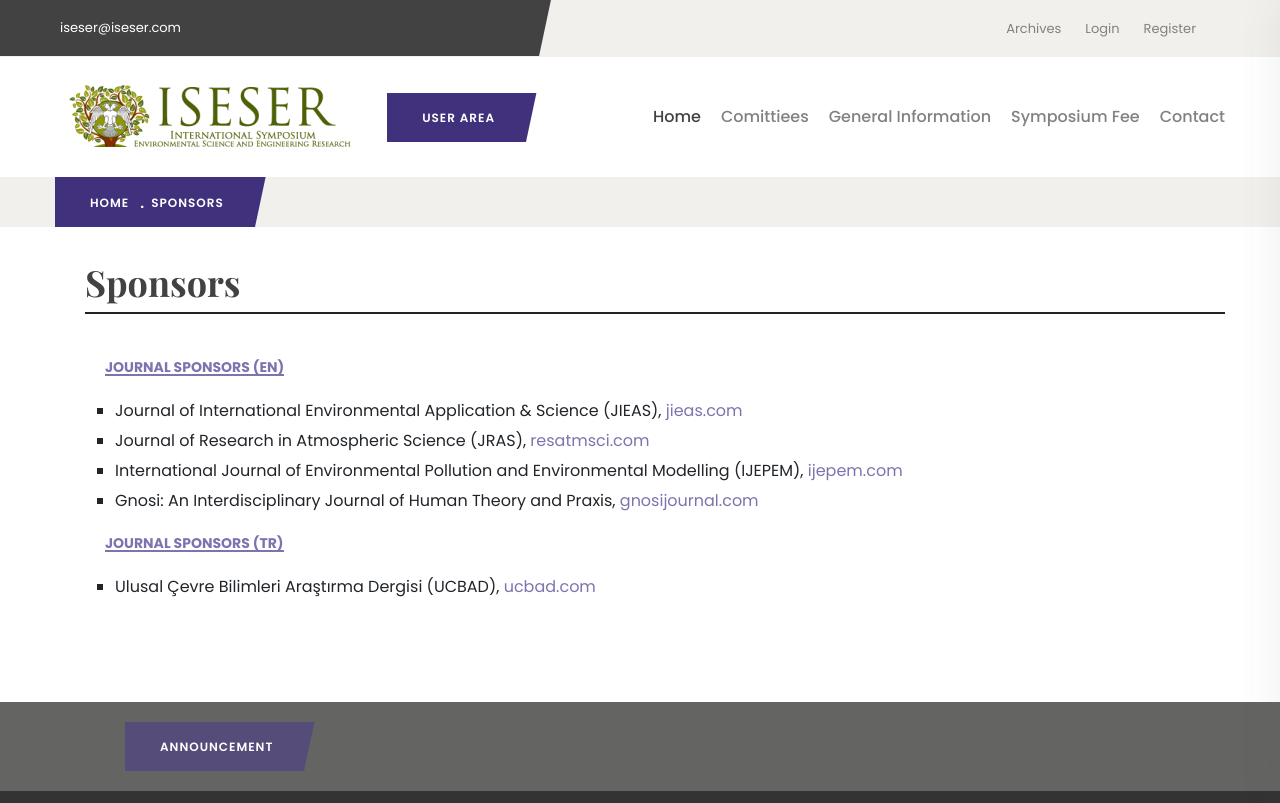
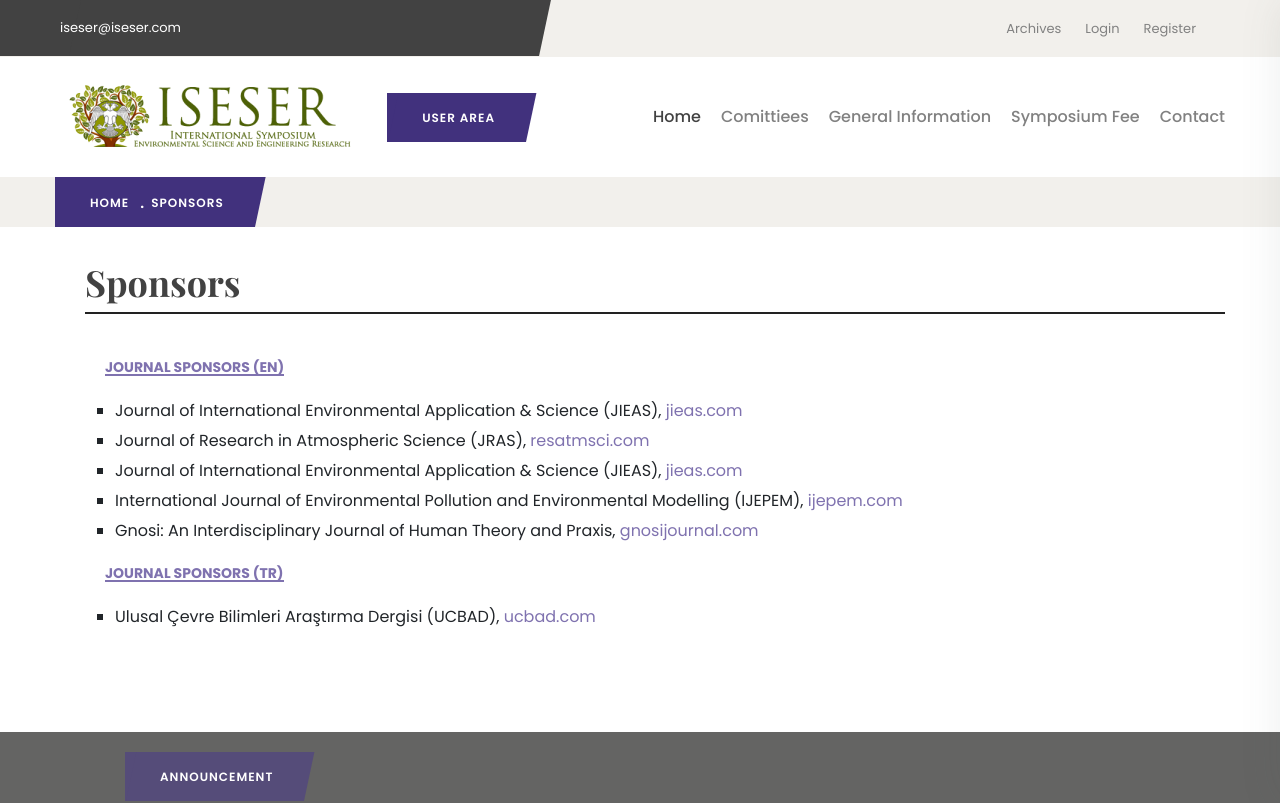
Before and after one commit to subfyi/symposium-next, a Next.js app: page /sponsors in a window 1280 px wide. Shown: the top 803 px of the page. Built offline with nearby package versions, Linux system fonts and the light colour scheme; some icons are missing; a web font is replaced by a local one.

Commit message:
edt spnsr v4

```diff
--- a/pages/sponsors.js
+++ b/pages/sponsors.js
@@ -36,6 +36,8 @@
                                             <li>
                                                 Journal of Research in Atmospheric Science (JRAS), <a target="_blank" href="https://resatmsci.com">resatmsci.com</a>
                                             </li>
+                                            <li>Journal of International Environmental Application &amp; Science (JIEAS), <a target="_blank" href="http://www.jieas.com">jieas.com</a>
+                                            </li>
                                             <li>
                                                 International Journal of Environmental Pollution and Environmental Modelling (IJEPEM), <a target="_blank" href="https://ijepem.com">ijepem.com</a>
                                             </li>
```
